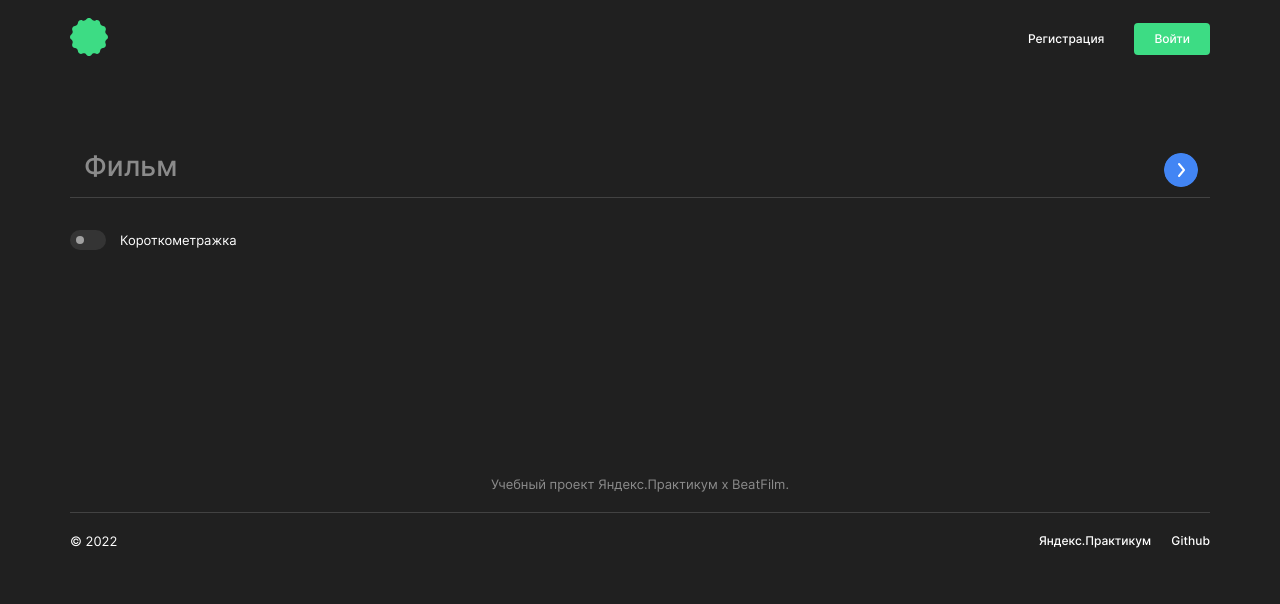
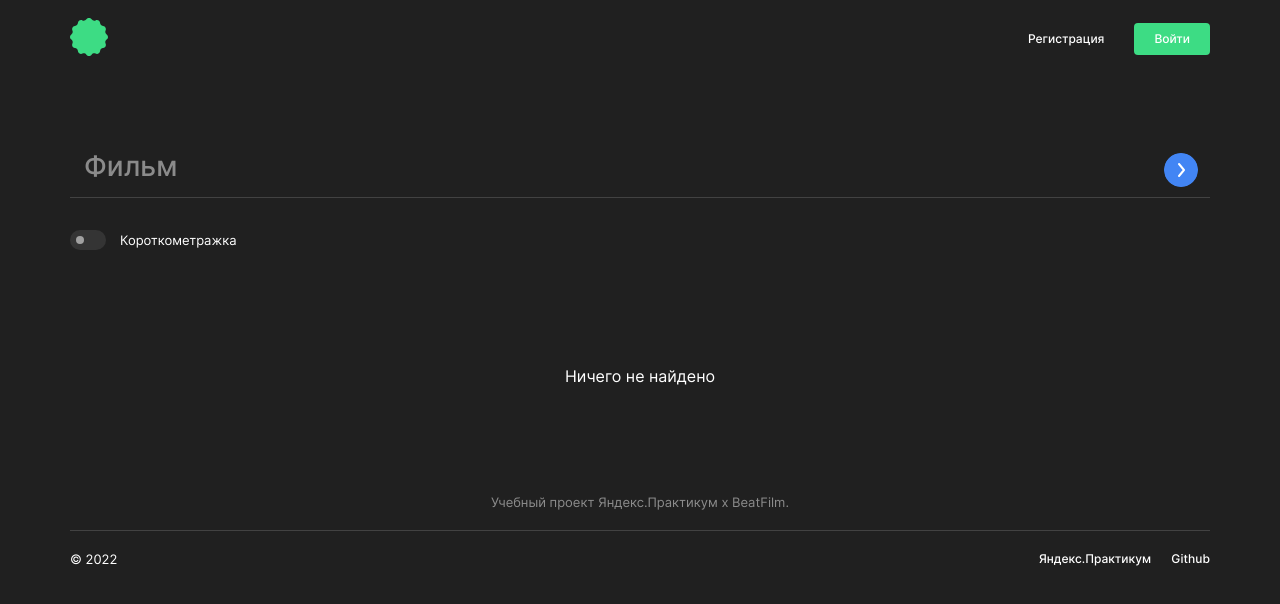
Before and after one commit to ylsukhodolskaya/movies-explorer-frontend, a React (Create React App) app: page /movies in a window 1280 px wide. Shown: the top 604 px of the page. Built offline with nearby package versions, Linux system fonts and the light colour scheme.

Commit message:
ничего не найдено

```diff
--- a/src/components/App/App.jsx
+++ b/src/components/App/App.jsx
@@ -1,9 +1,7 @@
-
 import './App.css';
 import { Switch, Route, useHistory } from 'react-router-dom';
 import { useState, useEffect } from 'react';
 import Header from '../Header/Header.jsx';
-import Navigation from '../Navigation/Navigation.jsx';
 import Main from '../Main/Main.jsx';
 import Movies from '../Movies/Movies/Movies.jsx';
 import SavedMovies from '../SavedMovies/SavedMovies/SavedMovies.jsx';
--- a/src/components/Movies/MoviesCard/MoviesCard.css
+++ b/src/components/Movies/MoviesCard/MoviesCard.css
@@ -11,6 +11,7 @@
 
 .movies__item-header {
   display: flex;
+  gap: 10px;
   justify-content: space-between;
   align-items: center;
   margin: 0;
--- a/src/components/Movies/MoviesCardList/MoviesCardList.css
+++ b/src/components/Movies/MoviesCardList/MoviesCardList.css
@@ -11,6 +11,15 @@
   grid-template-rows: max-content;
   gap: 30px 24px;
   justify-content: center;
+}
+
+.movies__container-not-found {
+  padding: 0;
+  list-style-type: none;
+  margin: 0;
+  display: flex;
+  justify-content: center;
+  align-items: center;
 }
 
 .more {
--- a/src/components/Movies/MoviesCardList/MoviesCardList.jsx
+++ b/src/components/Movies/MoviesCardList/MoviesCardList.jsx
@@ -3,7 +3,7 @@ import MoviesCard from "../MoviesCard/MoviesCard.jsx";
 import Preloader from "../../Preloader/Preloader";
 
 function MoviesCardList(props) {
-const{cards, searchMovies, saveMovie, preloader} = props;
+  const { cards, searchMovies, saveMovie, preloader } = props;
 
   return (
     <>
@@ -11,12 +11,15 @@ const{cards, searchMovies, saveMovie, preloader} = props;
         {preloader && <Preloader />}
         <ul className='movies__list'>
           {cards.map((card) =>
-          <MoviesCard
-          key={card.movieId}
-          card={card}
-          saveMovie={saveMovie}
-          />
+            <MoviesCard
+              key={card.movieId}
+              card={card}
+              saveMovie={saveMovie}
+            />
           )}
+          {cards.length === 0 &&
+            <li className='movies__container-not-found'>
+              <span className='movies__not-found'>Ничего не найдено</span></li>}
         </ul>
       </article>
     </>
```
